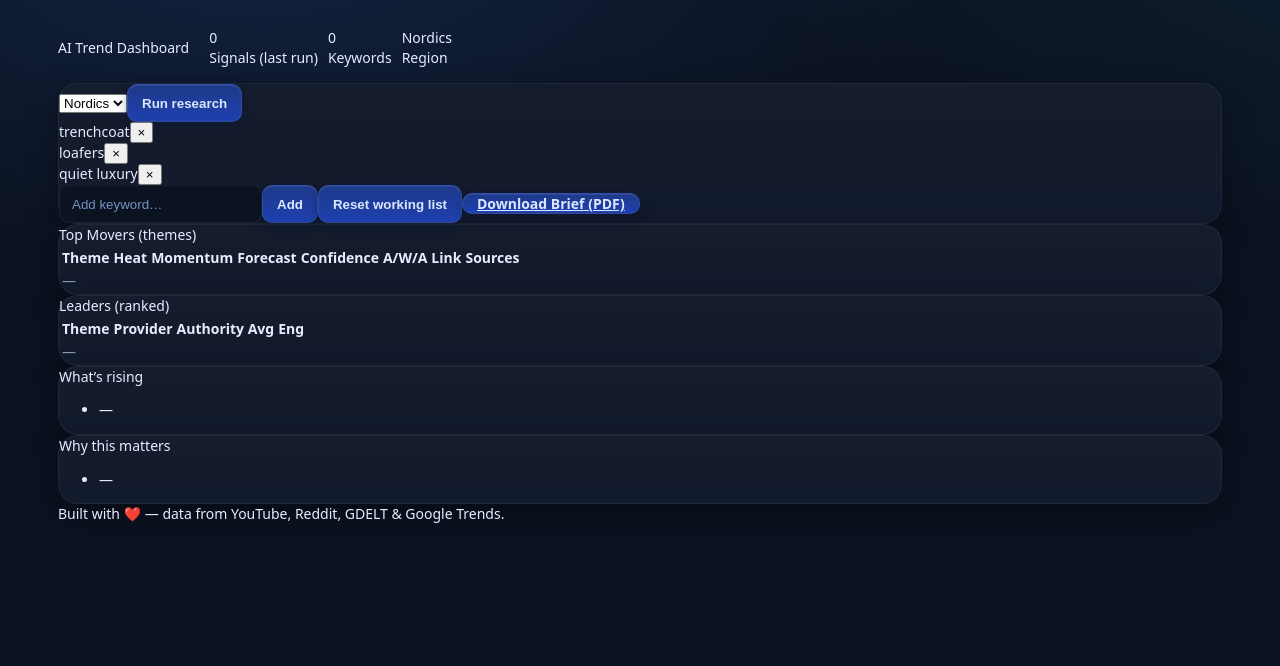
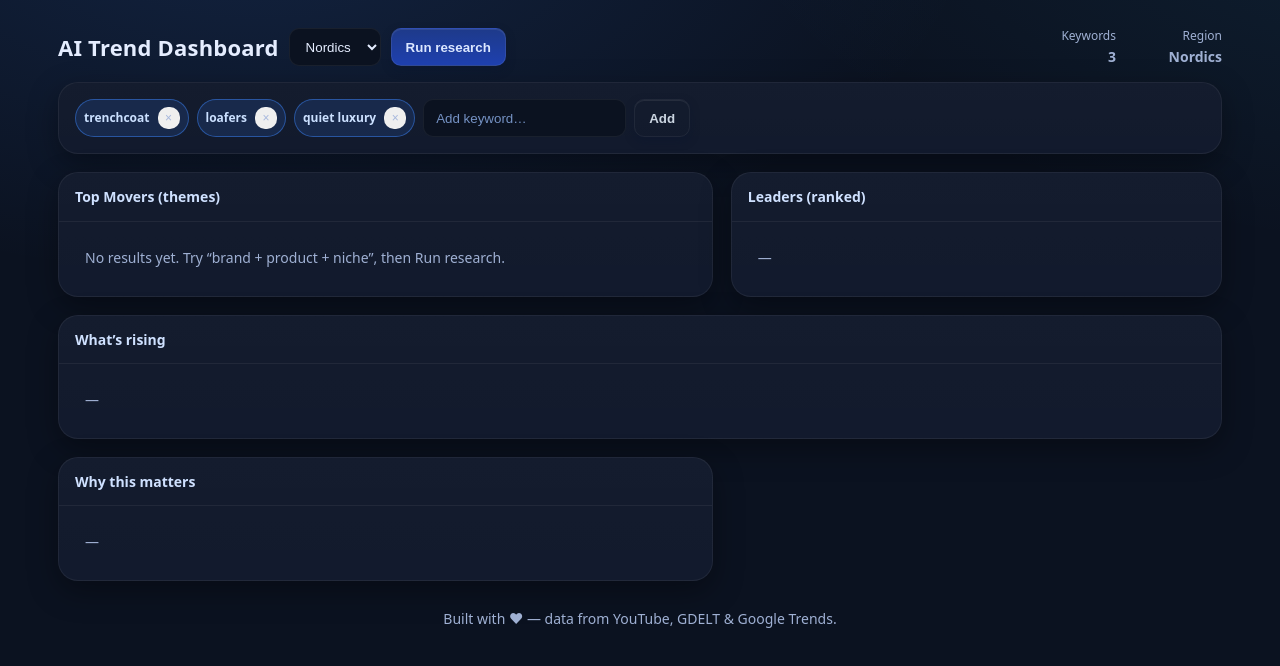
Before and after one commit to Ibrahim0320/Trend-Analyser2, a React (Vite) app in the folder client/: page / in a window 1280 px wide. Shown: the top 666 px of the page. Built offline with nearby package versions, Linux system fonts and the light colour scheme.

Commit message:
Didnt work, going to retry

```diff
--- a/client/src/App.jsx
+++ b/client/src/App.jsx
@@ -1,325 +1,343 @@
-// client/src/App.jsx
-import React, { useEffect, useMemo, useState } from 'react';
+import React, { useMemo, useState } from "react";
 
-const DEFAULT_REGION = 'Nordics';
-const DEFAULT_KEYWORDS = ['trenchcoat', 'loafers', 'quiet luxury'];
+/** ----------------------
+ * Small utilities
+ * --------------------- */
+const fmtPct = (v) => (v === null || v === undefined ? "—" : `${Math.round(v * 100)}%`);
+const fmtNum = (v) => (v === null || v === undefined ? "—" : (Math.round(v * 100) / 100).toFixed(2));
 
-function pct(x) {
-  if (x == null || Number.isNaN(x)) return '—';
-  return `${Math.round(x * 100)}%`;
+/** ----------------------------------------------------------------
+ * Top Movers Table (sortable, loading & empty states built-in)
+ * ---------------------------------------------------------------- */
+function TopMoversTable({ rows, loading, onLink }) {
+  const [sort, setSort] = useState({ key: "heat", dir: "desc" });
+
+  const sorted = useMemo(() => {
+    if (!rows?.length) return [];
+    const { key, dir } = sort;
+    const copy = [...rows];
+    copy.sort((a, b) => {
+      const av = a[key] ?? 0;
+      const bv = b[key] ?? 0;
+      if (av === bv) return 0;
+      return dir === "asc" ? (av > bv ? 1 : -1) : (av < bv ? 1 : -1);
+    });
+    return copy;
+  }, [rows, sort]);
+
+  const changeSort = (key) => {
+    setSort((s) => (s.key === key ? { key, dir: s.dir === "asc" ? "desc" : "asc" } : { key, dir: "desc" }));
+  };
+
+  return (
+    <div className="card">
+      <div className="card__title">Top Movers (themes)</div>
+      <div className="card__body">
+        {/* Loading */}
+        {loading && (
+          <div className="tbl tbl--loading">
+            <div className="skeleton skeleton--row" />
+            <div className="skeleton skeleton--row" />
+            <div className="skeleton skeleton--row" />
+          </div>
+        )}
+
+        {/* Empty */}
+        {!loading && (!rows || rows.length === 0) && (
+          <div className="tbl tbl--empty">
+            <div className="empty">No results yet. Try “brand + product + niche”, then Run research.</div>
+          </div>
+        )}
+
+        {/* Ready */}
+        {!loading && rows && rows.length > 0 && (
+          <div className="tbl tbl--dense">
+            <div className="tbl__row tbl__head">
+              <button className="tbl__cell tbl__headcell" onClick={() => changeSort("theme")}>Theme</button>
+              <button className="tbl__cell tbl__headcell tbl__cell--num" onClick={() => changeSort("heat")}>Heat</button>
+              <button className="tbl__cell tbl__headcell tbl__cell--num" onClick={() => changeSort("momentum")}>Momentum</button>
+              <button className="tbl__cell tbl__headcell tbl__cell--num" onClick={() => changeSort("forecast")}>Forecast (2w)</button>
+              <button className="tbl__cell tbl__headcell tbl__cell--num" onClick={() => changeSort("confidence")}>Confidence</button>
+              <div className="tbl__cell tbl__headcell">A/W/A</div>
+              <div className="tbl__cell tbl__headcell tbl__cell--action">Link</div>
+            </div>
+
+            {sorted.map((r) => (
+              <div key={r.theme} className="tbl__row">
+                <div className="tbl__cell">{r.theme}</div>
+                <div className="tbl__cell tbl__cell--num">{fmtNum(r.heat)}</div>
+                <div className="tbl__cell tbl__cell--num">{fmtNum(r.momentum)}</div>
+                <div className="tbl__cell tbl__cell--num">{fmtPct(r.forecast)}</div>
+                <div className="tbl__cell tbl__cell--num">{fmtPct(r.confidence)}</div>
+                <div className="tbl__cell"><span className="badge">{r.awa ?? "Aware"}</span></div>
+                <div className="tbl__cell tbl__cell--action">
+                  <a className="icon-btn" href={r.link} target="_blank" rel="noreferrer" onClick={(e) => onLink?.(r, e)} aria-label="Open sources">↗</a>
+                </div>
+              </div>
+            ))}
+          </div>
+        )}
+      </div>
+    </div>
+  );
 }
 
+/** --------------------
+ * Leaders (compact)
+ * ------------------- */
+function LeadersPanel({ items, loading }) {
+  return (
+    <div className="card">
+      <div className="card__title">Leaders (ranked)</div>
+      <div className="card__body">
+        {loading && (
+          <>
+            <div className="skeleton skeleton--row" />
+            <div className="skeleton skeleton--row" />
+          </>
+        )}
+        {!loading && (!items || items.length === 0) && <div className="empty">—</div>}
+        {!loading && items && items.length > 0 && (
+          <div className="tbl tbl--dense">
+            <div className="tbl__row tbl__head" style={{ gridTemplateColumns: "1.1fr .9fr .7fr .7fr" }}>
+              <div className="tbl__cell tbl__headcell">Theme</div>
+              <div className="tbl__cell tbl__headcell">Provider</div>
+              <div className="tbl__cell tbl__headcell tbl__cell--num">Authority Avg</div>
+              <div className="tbl__cell tbl__headcell tbl__cell--num">Eng</div>
+            </div>
+            {items.map((x, i) => (
+              <div key={`${x.entity}-${i}`} className="tbl__row" style={{ gridTemplateColumns: "1.1fr .9fr .7fr .7fr" }}>
+                <div className="tbl__cell">{x.entity}</div>
+                <div className="tbl__cell">{x.provider}</div>
+                <div className="tbl__cell tbl__cell--num">{fmtPct(x.avgAuth ?? 0.9)}</div>
+                <div className="tbl__cell tbl__cell--num">{fmtPct(x.avgEng ?? 0)}</div>
+              </div>
+            ))}
+          </div>
+        )}
+      </div>
+    </div>
+  );
+}
+
+/** -------------------------
+ * Why this matters panel
+ * ------------------------ */
+function WhyPanel({ bullets, loading, onRegenerate }) {
+  return (
+    <div className="card">
+      <div className="card__title">Why this matters</div>
+      <div className="card__body">
+        {loading && (
+          <>
+            <div className="skeleton skeleton--row" />
+            <div className="skeleton skeleton--row" />
+          </>
+        )}
+        {!loading && (!bullets || bullets.length === 0) && <div className="empty">—</div>}
+        {!loading && bullets && bullets.length > 0 && (
+          <>
+            <ul className="list">
+              {bullets.map((b, i) => (
+                <li key={i} className="list__item">
+                  <span>• {b}</span>
+                </li>
+              ))}
+            </ul>
+            <div className="caption">
+              Generated with AI.{" "}
+              <button className="btn btn--ghost" style={{ height: 28, padding: "0 10px", marginLeft: 8 }} onClick={onRegenerate}>
+                Regenerate
+              </button>
+            </div>
+          </>
+        )}
+      </div>
+    </div>
+  );
+}
+
+/** =========================================================
+ * MAIN APP — hooks into your existing endpoints as-is
+ * ======================================================== */
 export default function App() {
-  // Controls
-  const [region, setRegion] = useState(DEFAULT_REGION);
-  const [keywords, setKeywords] = useState(DEFAULT_KEYWORDS);
-  const [addText, setAddText] = useState('');
+  const [region, setRegion] = useState("Nordics");
+  const [kwInput, setKwInput] = useState("");
+  const [keywords, setKeywords] = useState(["trenchcoat", "loafers", "quiet luxury"]);
+  const [loadingRun, setLoadingRun] = useState(false);
 
-  // Data
-  const [rows, setRows] = useState([]);               // preferred data from /api/research/run
-  const [leaders, setLeaders] = useState([]);         // simple leaders panel
-  const [whyBullets, setWhyBullets] = useState([]);   // /api/insight
-  const [stats, setStats] = useState({ signals: 0, keywords: 0 });
+  // panels
+  const [topRows, setTopRows] = useState([]);          // [{ theme, heat, momentum, forecast, confidence, awa, link }]
+  const [leaders, setLeaders] = useState([]);          // [{ entity, provider, avgAuth, avgEng }]
+  const [bullets, setBullets] = useState([]);          // ["...", "..."]
+  const [loadingInsight, setLoadingInsight] = useState(false);
+  const [loadingLeaders, setLoadingLeaders] = useState(false);
 
-  // UX
-  const [isRunning, setIsRunning] = useState(false);
-  const [err, setErr] = useState('');
+  const addKw = () => {
+    const val = kwInput.trim();
+    if (!val) return;
+    if (!keywords.includes(val)) setKeywords((ks) => [...ks, val]);
+    setKwInput("");
+  };
+  const removeKw = (k) => setKeywords((ks) => ks.filter((x) => x !== k));
 
-  // Sources modal
-  const [sourcesOpen, setSourcesOpen] = useState(false);
-  const [sourcesFor, setSourcesFor] = useState({ entity: '', citations: [] });
-
-  const openSources = (entity, citations = []) => {
-    setSourcesFor({ entity, citations });
-    setSourcesOpen(true);
-  };
-  const closeSources = () => setSourcesOpen(false);
-
-  // derived: what’s rising (momentum top > 0)
-  const rising = useMemo(() => {
-    const list = (rows || [])
-      .slice()
-      .filter(r => (r.momentum ?? 0) > 0)
-      .sort((a, b) => b.momentum - a.momentum)
-      .slice(0, 5);
-    return list;
-  }, [rows]);
-
-  // Add/remove keywords
-  const addKeyword = () => {
-    const k = addText.trim();
-    if (!k) return;
-    if (!keywords.includes(k)) setKeywords(prev => [...prev, k]);
-    setAddText('');
-  };
-  const removeKeyword = (k) => {
-    setKeywords(prev => prev.filter(x => x !== k));
-  };
-  const resetWorking = () => {
-    setKeywords(DEFAULT_KEYWORDS);
+  /** Map your /api/research/run result to table rows.
+   *  Adjust this function if your shape differs! */
+  const mapRunToRows = (runData) => {
+    // Example tolerated shapes:
+    // A) { entities: [{ entity, avgScore, avgEng, avgAuth, link } ...] }
+    // B) { data: [{ entity, heat, momentum, forecast, confidence, awa, link } ...] }
+    if (!runData) return [];
+    if (Array.isArray(runData.data)) {
+      return runData.data.map((d) => ({
+        theme: d.entity ?? d.theme,
+        heat: d.heat ?? d.avgScore ?? 0,
+        momentum: d.momentum ?? 0,
+        forecast: typeof d.forecast === "number" ? d.forecast : (d.forecastPct ?? 0),
+        confidence: typeof d.confidence === "number" ? d.confidence : (d.confidencePct ?? 0),
+        awa: d.awa ?? "Aware",
+        link: d.link ?? (d.entity ? `https://www.youtube.com/results?search_query=${encodeURIComponent(d.entity)}` : "#"),
+      }));
+    }
+    if (Array.isArray(runData.entities)) {
+      return runData.entities.map((e) => ({
+        theme: e.entity,
+        heat: e.avgScore ?? e.agg?.engagement ?? 0,
+        momentum: 0,
+        forecast: 0.3, // placeholder if your API doesn’t send it
+        confidence: e.avgAuth ?? e.agg?.authority ?? 0.9,
+        awa: "Aware",
+        link: `https://www.youtube.com/results?search_query=${encodeURIComponent(e.entity)}`,
+      }));
+    }
+    return [];
   };
 
-  // Core: run research
-  const runResearch = async () => {
-    setIsRunning(true);
-    setErr('');
-    setWhyBullets([]);
+  // Fetch leaders (optional helper if you have /api/themes/top)
+  async function fetchLeaders() {
     try {
-      const res = await fetch('/api/research/run', {
-        method: 'POST',
-        headers: { 'content-type': 'application/json' },
+      setLoadingLeaders(true);
+      const res = await fetch(`/api/themes/top?region=${encodeURIComponent(region)}&limit=10`);
+      if (!res.ok) throw new Error("leaders fetch failed");
+      const json = await res.json(); // expects { ok, data:[{entity, provider, avgAuth, avgEng}] }
+      setLeaders(json?.data ?? []);
+    } catch (e) {
+      console.warn("leaders error:", e);
+      setLeaders([]);
+    } finally {
+      setLoadingLeaders(false);
+    }
+  }
+
+  async function fetchInsight(rows) {
+    try {
+      setLoadingInsight(true);
+      const entities = (rows ?? topRows).slice(0, 5).map((r) => ({
+        entity: r.theme,
+        agg: { engagement: r.heat ?? 0, authority: r.confidence ?? 0.9 },
+      }));
+      const res = await fetch("/api/insight", {
+        method: "POST",
+        headers: { "content-type": "application/json" },
+        body: JSON.stringify({ region, entities }),
+      });
+      if (!res.ok) throw new Error("insight request failed");
+      const json = await res.json(); // { ok, bullets:[], provider }
+      setBullets(json?.bullets ?? []);
+    } catch (e) {
+      console.warn("insight error:", e);
+      setBullets([]);
+    } finally {
+      setLoadingInsight(false);
+    }
+  }
+
+  async function runResearch() {
+    setLoadingRun(true);
+    setTopRows([]);
+    setBullets([]);
+    setLeaders([]);
+
+    try {
+      // 1) Run
+      const res = await fetch("/api/research/run", {
+        method: "POST",
+        headers: { "content-type": "application/json" },
         body: JSON.stringify({ region, keywords }),
       });
-      if (!res.ok) throw new Error(`run failed ${res.status}`);
-      const json = await res.json();
+      const json = await res.json(); // tolerant mapping below
+      const rows = mapRunToRows(json);
+      setTopRows(rows);
 
-      const data = Array.isArray(json.data) ? json.data : [];
-      setRows(data);
-      setStats({ signals: json.totalSignals ?? data.length, keywords: (json.keywords ?? keywords).length });
-
-      // leaders: simple projection from legacy entities or from data
-      const legacy = Array.isArray(json.entities) ? json.entities : [];
-      const leadersRows = legacy.length
-        ? legacy.map(e => ({
-            theme: e.entity,
-            provider: 'mixed',
-            authority: (e.avgAuth ?? e.agg?.authority ?? 0),
-            eng: (e.agg?.engagement ?? e.avgScore ?? 0),
-          }))
-        : (data || []).map(r => ({
-            theme: r.entity, provider: 'mixed', authority: r.confidence ?? 0, eng: r.heat ?? 0,
-          }));
-      leadersRows.sort((a, b) => b.authority - a.authority);
-      setLeaders(leadersRows.slice(0, 10));
-
-      // Follow-up: Why this matters (send top 3)
-      const topForInsight = (data || [])
-        .slice(0, 3)
-        .map(r => ({ entity: r.entity, agg: { engagement: r.heat ?? 0, authority: r.confidence ?? 0 } }));
-      if (topForInsight.length) {
-        try {
-          const ins = await fetch('/api/insight', {
-            method: 'POST',
-            headers: { 'content-type': 'application/json' },
-            body: JSON.stringify({ region, entities: topForInsight }),
-          });
-          if (ins.ok) {
-            const ij = await ins.json();
-            if (Array.isArray(ij.bullets) && ij.bullets.length) setWhyBullets(ij.bullets);
-          }
-        } catch {
-          /* soft fail – keep UI responsive */
-        }
-      }
+      // 2) Parallel: leaders + insight
+      fetchLeaders();
+      fetchInsight(rows);
     } catch (e) {
-      console.error(e);
-      setErr(e.message || 'Run failed');
+      console.error("run error", e);
     } finally {
-      setIsRunning(false);
+      setLoadingRun(false);
     }
-  };
-
-  // Auto-run once on mount to show something
-  useEffect(() => {
-    // noop: keep current behaviour manual-only
-  }, []);
+  }
 
   return (
     <div className="app">
-      {/* Header */}
+      {/* Header / toolbar */}
       <div className="toolbar">
-        <div className="title">AI Trend Dashboard</div>
-        <div className="spacer" />
-        <div className="kpi">
-          <div className="kpi-val">{stats.signals}</div>
-          <div className="kpi-lbl">Signals (last run)</div>
-        </div>
-        <div className="kpi">
-          <div className="kpi-val">{stats.keywords}</div>
-          <div className="kpi-lbl">Keywords</div>
-        </div>
-        <div className="kpi">
-          <div className="kpi-val">{region}</div>
-          <div className="kpi-lbl">Region</div>
+        <div style={{ fontSize: 22, fontWeight: 800, letterSpacing: 0.2 }}>AI Trend Dashboard</div>
+
+        <select className="input" value={region} onChange={(e) => setRegion(e.target.value)}>
+          <option>Nordics</option>
+          <option>US</option>
+          <option>UK</option>
+          <option>France</option>
+          <option>Global</option>
+        </select>
+
+        <button className="btn" onClick={runResearch} disabled={loadingRun}>
+          {loadingRun ? "Running…" : "Run research"}
+        </button>
+
+        <div className="toolbar__right">
+          <div className="stat">
+            <div className="stat__label">Keywords</div>
+            <div className="stat__value">{keywords.length}</div>
+          </div>
+          <div className="stat">
+            <div className="stat__label">Region</div>
+            <div className="stat__value">{region}</div>
+          </div>
         </div>
       </div>
 
-      {/* Controls */}
-      <div className="card">
-        <div className="row gap">
-          <select
-            value={region}
-            onChange={(e) => setRegion(e.target.value)}
-            className="select"
-            disabled={isRunning}
-          >
-            <option>Nordics</option>
-            <option>US</option>
-            <option>UK</option>
-            <option>EU</option>
-            <option>All</option>
-          </select>
-          <button className="btn primary" onClick={runResearch} disabled={isRunning}>
-            {isRunning ? 'Running…' : 'Run research'}
-          </button>
-          {err && <div className="error">{err}</div>}
-        </div>
-
-        {/* chips */}
-        <div className="chips">
-          {keywords.map(k => (
-            <div key={k} className="chip">
-              <span>{k}</span>
-              <button onClick={() => removeKeyword(k)} aria-label="Remove" className="chip-x">×</button>
-            </div>
-          ))}
-        </div>
-
-        {/* add keyword */}
-        <div className="row gap">
-          <input
-            className="input"
-            placeholder="Add keyword…"
-            value={addText}
-            onChange={(e) => setAddText(e.target.value)}
-            onKeyDown={(e) => { if (e.key === 'Enter') addKeyword(); }}
-            disabled={isRunning}
-          />
-          <button className="btn" onClick={addKeyword} disabled={isRunning || !addText.trim()}>Add</button>
-          <button className="btn ghost" onClick={resetWorking} disabled={isRunning}>Reset working list</button>
-          <a className="btn ghost" href="/api/briefs/pdf" target="_blank" rel="noreferrer">Download Brief (PDF)</a>
-        </div>
+      {/* Keyword tokens */}
+      <div className="tokens card">
+        {keywords.map((k) => (
+          <span key={k} className="badge" style={{ display: "inline-flex", alignItems: "center", gap: 8 }}>
+            {k}
+            <button className="icon-btn" style={{ width: 22, height: 22, fontSize: 12 }} onClick={() => removeKw(k)} aria-label={`Remove ${k}`}>×</button>
+          </span>
+        ))}
+        <input className="input" style={{ minWidth: 160 }} placeholder="Add keyword…" value={kwInput} onChange={(e) => setKwInput(e.target.value)} onKeyDown={(e)=>{ if(e.key==='Enter') addKw(); }} />
+        <button className="btn btn--ghost" onClick={addKw}>Add</button>
       </div>
 
-      <div className="grid two">
-        {/* Top movers */}
-        <div className="card">
-          <div className="card-head">Top Movers (themes)</div>
-          <table className="tbl">
-            <thead>
-              <tr>
-                <th>Theme</th>
-                <th>Heat</th>
-                <th>Momentum</th>
-                <th>Forecast</th>
-                <th>Confidence</th>
-                <th>A/W/A</th>
-                <th>Link</th>
-                <th>Sources</th>
-              </tr>
-            </thead>
-            <tbody>
-              {rows.map(r => (
-                <tr key={r.entity}>
-                  <td>{r.entity}</td>
-                  <td>{pct(r.heat)}</td>
-                  <td>{pct(r.momentum)}</td>
-                  <td>{pct(r.forecast)}</td>
-                  <td>{pct(r.confidence)}</td>
-                  <td>{r.awa}</td>
-                  <td>
-                    <a href={r.link} target="_blank" rel="noreferrer" className="btn btn-icon" title="Open best link">↗</a>
-                  </td>
-                  <td>
-                    <button className="btn" onClick={() => openSources(r.entity, r.citations || [])}>
-                      View sources
-                    </button>
-                  </td>
-                </tr>
-              ))}
-              {!rows.length && (
-                <tr><td colSpan={8} style={{ opacity: 0.6 }}>—</td></tr>
-              )}
-            </tbody>
-          </table>
+      {/* Panels */}
+      <div className="panel-grid">
+        <TopMoversTable rows={topRows} loading={loadingRun} onLink={() => {}} />
+        <LeadersPanel items={leaders} loading={loadingLeaders} />
+        <div className="card" style={{ gridColumn: "1 / -1" }}>
+          <div className="card__title">What’s rising</div>
+          <div className="card__body">
+            <div className="empty">—</div>
+          </div>
         </div>
-
-        {/* Leaders */}
-        <div className="card">
-          <div className="card-head">Leaders (ranked)</div>
-          <table className="tbl">
-            <thead>
-              <tr>
-                <th>Theme</th>
-                <th>Provider</th>
-                <th>Authority Avg</th>
-                <th>Eng</th>
-              </tr>
-            </thead>
-            <tbody>
-              {leaders.map((l, i) => (
-                <tr key={`${l.theme}-${i}`}>
-                  <td>{l.theme}</td>
-                  <td>{l.provider}</td>
-                  <td>{pct(l.authority)}</td>
-                  <td>{pct(l.eng)}</td>
-                </tr>
-              ))}
-              {!leaders.length && (
-                <tr><td colSpan={4} style={{ opacity: 0.6 }}>—</td></tr>
-              )}
-            </tbody>
-          </table>
-        </div>
+        <WhyPanel bullets={bullets} loading={loadingInsight} onRegenerate={() => fetchInsight()} />
       </div>
 
-      {/* What’s rising */}
-      <div className="card">
-        <div className="card-head">What’s rising</div>
-        <ul className="bullets">
-          {rising.length === 0 && <li>—</li>}
-          {rising.map(r => (
-            <li key={r.entity}>
-              <strong>{r.entity}</strong> · momentum {pct(r.momentum)} · confidence {pct(r.confidence)}
-            </li>
-          ))}
-        </ul>
+      {/* Footer */}
+      <div style={{ color: "var(--muted)", textAlign: "center", marginTop: 28 }}>
+        Built with ♥ — data from YouTube, GDELT & Google Trends.
       </div>
-
-      {/* Why this matters */}
-      <div className="card">
-        <div className="card-head">Why this matters</div>
-        <ul className="bullets">
-          {whyBullets.length === 0 && <li>—</li>}
-          {whyBullets.map((b, i) => <li key={i}>{b}</li>)}
-        </ul>
-      </div>
-
-      {/* Sources modal */}
-      {sourcesOpen && (
-        <div className="modal-backdrop" onClick={closeSources}>
-          <div className="modal" onClick={(e) => e.stopPropagation()}>
-            <div className="modal-head">
-              <div className="modal-title">Sources: {sourcesFor.entity}</div>
-              <button className="btn btn-icon" onClick={closeSources}>✕</button>
-            </div>
-            <div className="modal-body">
-              {(!sourcesFor.citations || !sourcesFor.citations.length) && (
-                <div style={{ opacity: 0.7 }}>No citations available.</div>
-              )}
-              {sourcesFor.citations?.map((c, i) => (
-                <div key={i} className="cite-row">
-                  <div className="cite-provider">{c.provider}</div>
-                  <div className="cite-title">
-                    {c.url ? (
-                      <a href={c.url} target="_blank" rel="noreferrer">{c.title || '(untitled)'}</a>
-                    ) : (c.title || '(untitled)')}
-                  </div>
-                  <div className="cite-meta">
-                    <span>Auth {(c.authority * 100).toFixed?.(0) || Math.round(c.authority || 0)}%</span>
-                    <span>•</span>
-                    <span>{new Date(c.when).toLocaleString()}</span>
-                  </div>
-                </div>
-              ))}
-            </div>
-          </div>
-        </div>
-      )}
-
-      <footer className="footer">
-        Built with ❤️ — data from YouTube, Reddit, GDELT & Google Trends.
-      </footer>
     </div>
   );
 }
```
